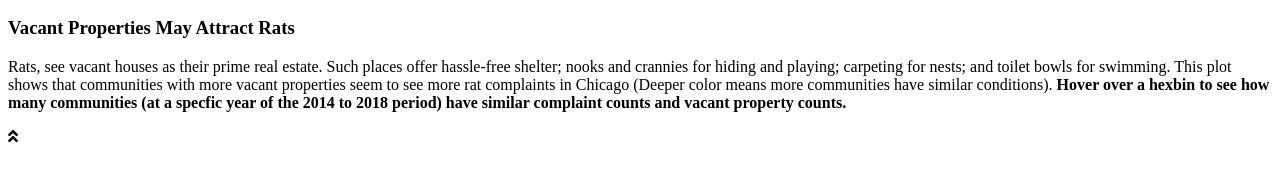
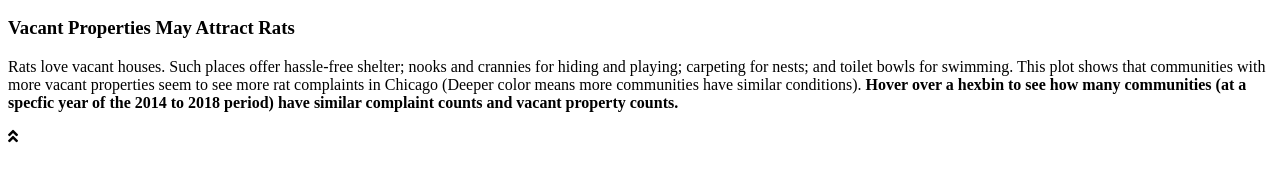
Before and after one commit to heguanelvis/Chicago-Rats-Be-Gone-Storytelling, a website: page src/index.html in a window 1280 px wide. Shown: the part 629-800 px from the top of the page. Drawn offline with Linux system fonts and the light colour scheme.

```diff
--- a/src/index.html
+++ b/src/index.html
@@ -116,7 +116,7 @@
                 <!-- Description -->
                 <h3>Vacant Properties May Attract Rats</h3>
                 <p>
-                    Rats, see vacant houses as their prime real estate. Such places offer
+                    Rats love vacant houses. Such places offer
                     hassle-free shelter;
                     nooks and crannies for hiding and playing; carpeting for nests; and toilet bowls for swimming.
                     This plot shows that communities with more vacant properties seem to see more rat complaints
```
